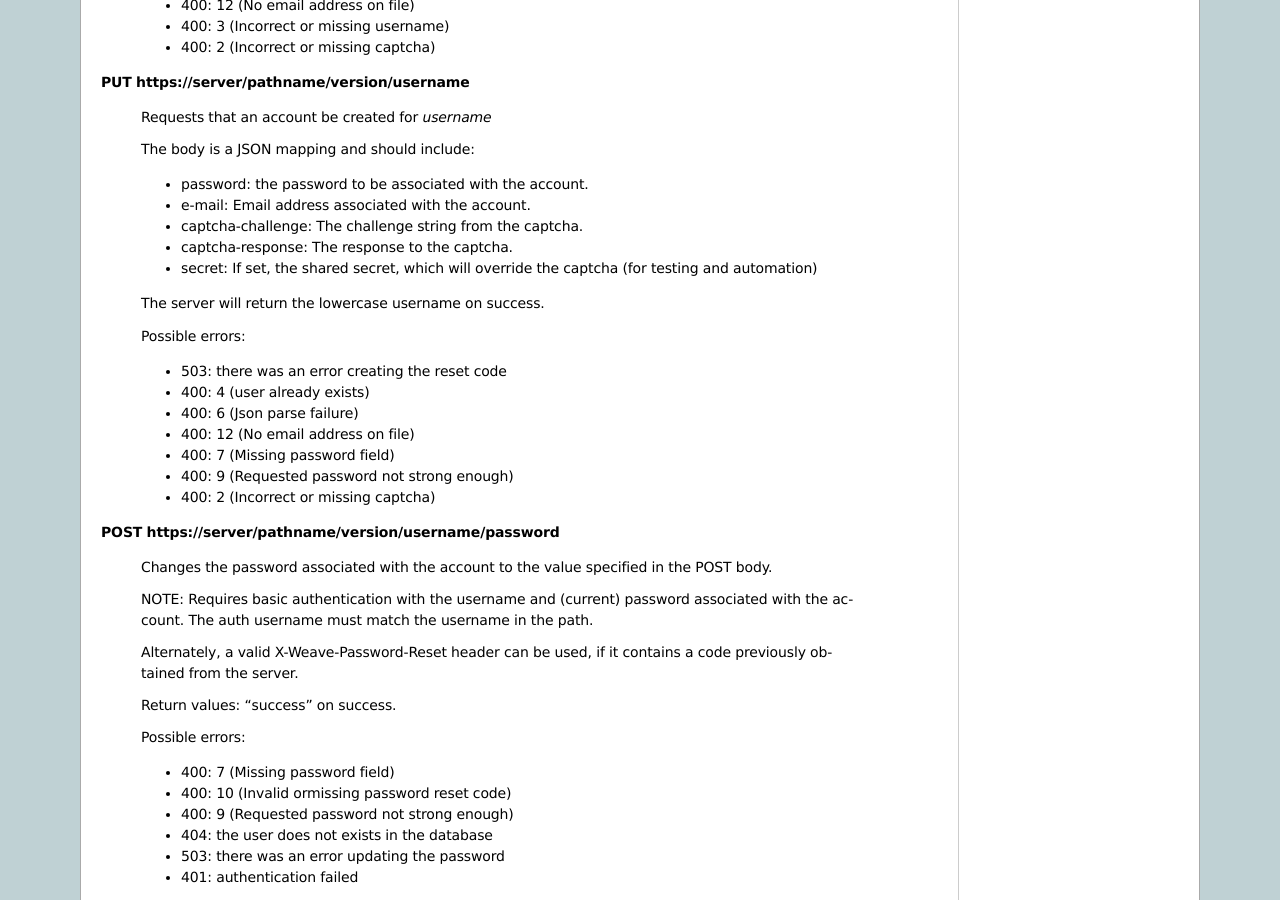
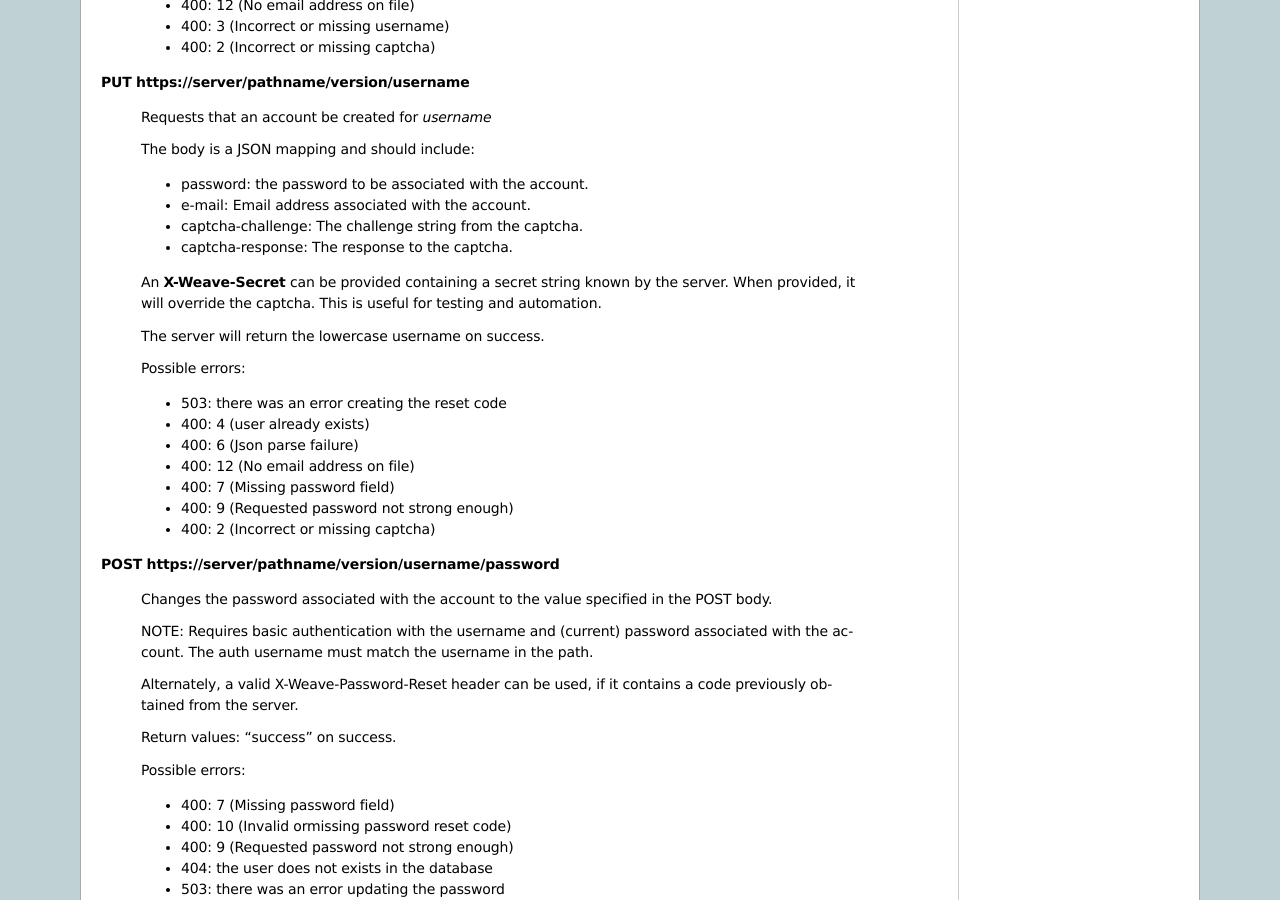
Before and after one commit to mozilla-services/docs, a Sphinx documentation site: the page built from source/reg/apis.rst, in a window 1280 px wide and 900 px high, scrolled down 1198 px. Built offline with Sphinx 7.4.7, drawn with Linux system fonts in a browser that asks for light colours.

Commit message:
Bug 662241 - Fixed the doc about X-Weave-Secret - r=telliott

```diff
--- a/source/reg/apis.rst
+++ b/source/reg/apis.rst
@@ -97,8 +97,10 @@ APIs
     - e-mail: Email address associated with the account.
     - captcha-challenge: The challenge string from the captcha.
     - captcha-response: The response to the captcha.
-    - secret: If set, the shared secret, which will override the captcha
-      (for testing and automation)
+
+    An **X-Weave-Secret** can be provided containing a secret string known
+    by the server. When provided, it will override the captcha. This is
+    useful for testing and automation.
 
     The server will return the lowercase username on success.
 
```
